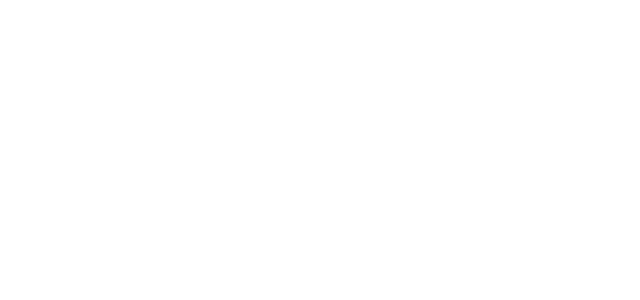
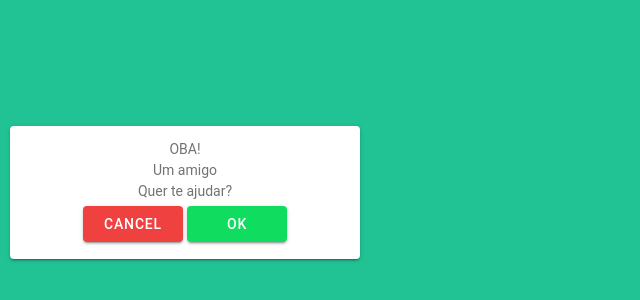
Before and after one commit to AlexsandroSA/movilehack-afro, a React (Create React App) app in the folder front/: page /notification/mentorado in a window 1280 px wide. Shown: the part 208-508 px from the top of the page, without its empty margins (0-640 px from the left). Built offline with nearby package versions, Linux system fonts and the light colour scheme.

Commit message:
(notification-mentor) Notification do mentor com o match

```diff
--- a/front/src/App.tsx
+++ b/front/src/App.tsx
@@ -8,7 +8,10 @@
 import ClassDetailPage from './pages/Teacher/ClassDetail';
 import StudentDetailPage from "./pages/Teacher/StudentDetail";
 import StudentHome from './pages/Student/Student';
-import Notification from './pages/Notification';
+import {
+  NotificationMentorado,
+  NotificationMentor,
+} from './pages/Notification';
 import HomePage from './pages/Home';
 
 
@@ -43,15 +46,20 @@
         path="/home"
         component={HomePage}
         exact={true}
-        />
+      />
       <Route
         path="/aluno"
         component={StudentHome}
         exact={true}
       />
       <Route
-        path="/notification"
-        component={Notification}
+        path="/notification/mentorado"
+        component={NotificationMentorado}
+        exact={true}
+      />
+      <Route
+        path="/notification/mentor"
+        component={NotificationMentor}
         exact={true}
       />
       <Route
--- /dev/null
+++ b/front/src/pages/Notification/Mentor/index.tsx
@@ -0,0 +1,92 @@
+import React from 'react';
+import {
+  IonContent,
+  IonPage,
+  IonGrid,
+  IonCol,
+  IonRow,
+  IonText,
+  IonList,
+  IonButton,
+  IonCard,
+  IonItem,
+  IonCardContent,
+  IonChip,
+  IonLabel,
+  IonIcon,
+
+} from '@ionic/react';
+import { Avatar, ProgressBar } from '../../../components';
+import '../styles.css';
+const student = {
+  name: 'Nome',
+  image: 'https://cdn4.iconfinder.com/data/icons/avatars-xmas-giveaway/128/boy_afro_kid_child-256.png',
+  score: 20,
+  mentors: [
+    {
+      id: 1,
+      url: 'https://cdn4.iconfinder.com/data/icons/avatars-xmas-giveaway/128/afro_avatar_male_man-512.png',
+      name: 'Miguel',
+      description: '',
+    },
+    {
+      id: 2,
+      url: 'https://cdn4.iconfinder.com/data/icons/avatars-xmas-giveaway/128/indian_native_boy_kid-512.png',
+      name: 'Maria',
+      description: '',
+    },
+  ],
+  categories: [
+    {
+      id: 1,
+      title: 'matemática',
+      percentOne: 90,
+      percentTwo: 52,
+    },
+    {
+      id: 1,
+      title: 'física',
+      percentOne: 40,
+      percentTwo: 12,
+    },
+  ]
+}
+
+const Notification: React.FC = () => {
+  return (
+    <IonPage>
+      <IonContent>
+        <IonGrid>
+          <IonRow className='inronMentor'>
+
+            <IonText className='textCardBold'>Quer ajudar</IonText>
+            <IonText className='textCardBold'>Um amigo?</IonText>
+            <IonCard>
+              <IonCardContent>
+                <IonText>
+                  - Mentoria de matemática as 1h
+                </IonText>
+                <h3 className="title">Mentorias</h3>
+                <IonList>
+                  {student.mentors.map((mentor, i) => (
+                    <IonItem key={i}>
+                      <Avatar url={mentor.url} />
+                      <IonLabel>{mentor.name}</IonLabel>
+                    </IonItem>
+                  ))}
+                </IonList>
+              </IonCardContent>
+            </IonCard>
+          </IonRow>
+          <IonRow className='textCard'>
+
+            <IonButton color='danger'>Cancel</IonButton>
+            <IonButton color='success'>OK</IonButton>
+          </IonRow>
+        </IonGrid>
+      </IonContent>
+    </IonPage>
+  );
+};
+
+export const NotificationMentor = Notification;
--- /dev/null
+++ b/front/src/pages/Notification/Mentorado/index.tsx
@@ -0,0 +1,50 @@
+import React from 'react';
+import {
+  IonContent,
+  IonPage,
+  IonGrid,
+  IonCol,
+  IonRow,
+  IonText,
+  IonButton,
+  IonCard,
+  IonCardContent,
+  IonChip,
+  IonLabel,
+  IonIcon,
+
+} from '@ionic/react';
+import '../styles.css';
+
+const Notification: React.FC = () => {
+  return (
+    <IonPage>
+      <IonContent>
+        <IonGrid>
+          <IonRow>
+
+            <IonCard>
+              <IonCardContent>
+
+                <IonText className='textCard'>OBA!</IonText>
+                <IonText className='textCard'>Um amigo</IonText>
+                <IonText className='textCard'>Quer te ajudar?</IonText>
+                <IonRow>
+
+                  <IonButton color='danger'>
+                    Cancel
+                  </IonButton>
+                  <IonButton color='success'>
+                    OK
+                  </IonButton>
+                </IonRow>
+              </IonCardContent>
+            </IonCard>
+          </IonRow>
+        </IonGrid>
+      </IonContent>
+    </IonPage>
+  );
+};
+
+export const NotificationMentorado = Notification;
--- a/front/src/pages/Notification/index.css
+++ /dev/null
@@ -1,63 +0,0 @@
-/* ion-content {
-  --background: #fff;
-  display: flex;
-  align-items: center;
-}
-
-ion-card-content {
-  display: flex;
-  align-items: center;
-  flex-direction: column;
-}
-
-ion-text {
-  color: #000;
-  display: inline-block;
-}
-
-ion-card {
-  --background: #fff;
-} */
-
-ion-content {
-  margin-top: 20px;
-  /* --background: #f00; */
-}
-
-ion-text {
-  font-size: 24px;
-  text-align: center;
-  margin: auto;
-}
-
-ion-grid {
-  /* background-color: #f00; */
-  display: flex;
-  /* flex: 1; */
-  height: 100%;
-  flex-direction: column;
-  justify-content: center;
-}
-
-.textRow {
-  display: flex;
-  flex-direction: column;
-  margin-bottom: 15px;
-}
-
-ion-row {
-  display: flex;
-  /* flex: 1; */
-  align-items: center;
-  justify-content: center;
-}
-
-ion-button {
-  width: 100px;
-}
-
-ion-icon {
-  --color: #fff;
-  --background: #fff;
-  color: #fff;
-}
--- a/front/src/pages/Notification/index.tsx
+++ b/front/src/pages/Notification/index.tsx
@@ -1,45 +1,2 @@
-import React from 'react';
-import {
-  IonContent,
-  IonPage,
-  IonGrid,
-  IonCol,
-  IonRow,
-  IonText,
-  IonButton,
-  IonCard,
-  IonCardContent,
-  IonChip,
-  IonLabel,
-  IonIcon,
-
-} from '@ionic/react';
-import './index.css';
-
-const Notification: React.FC = () => {
-  return (
-    <IonPage>
-      <IonContent>
-
-        <IonGrid>
-          <IonRow className='textRow'>
-            <IonText>OBA!</IonText>
-            <IonText>Um amigo</IonText>
-            <IonText>Quer te ajudar?</IonText>
-          </IonRow>
-          <IonRow>
-
-            <IonButton color='danger'>
-              Cancel
-            </IonButton>
-            <IonButton color='success'>
-              OK
-              </IonButton>
-          </IonRow>
-        </IonGrid>
-      </IonContent>
-    </IonPage>
-  );
-};
-
-export default Notification;
+export { NotificationMentorado } from './Mentorado';
+export { NotificationMentor } from './Mentor';
--- /dev/null
+++ b/front/src/pages/Notification/styles.css
@@ -0,0 +1,62 @@
+ion-content {
+  display: flex;
+  flex-direction: column;
+  align-items: center;
+  justify-content: center;
+  height: 100%;
+  background: #f00;
+}
+
+.textCardBold {
+  font-size: 24px;
+  text-align: center;
+  margin: auto;
+  color: #000;
+  font-weight: bold;
+}
+
+ion-grid {
+  /* background-color: #f00; */
+  padding: 0;
+  display: flex;
+  height: 100%;
+  flex-direction: column;
+  justify-content: center;
+  margin: 0;
+}
+
+.textRow {
+  display: flex;
+  flex-direction: column;
+  margin-bottom: 15px;
+}
+
+.textCard {
+  display: flex;
+  /* flex: 1; */
+  padding: 0;
+  align-items: center;
+  justify-content: center;
+}
+
+ion-button {
+  width: 100px;
+}
+
+ion-card-content {
+  display: flex;
+  flex-direction: column;
+  width: 350px;
+  justify-content: center;
+  align-items: center;
+}
+
+.inronMentor {
+  display: flex;
+  flex-direction: column;
+}
+
+ion-list {
+  display: flex;
+  flex-direction: row;
+}
```
